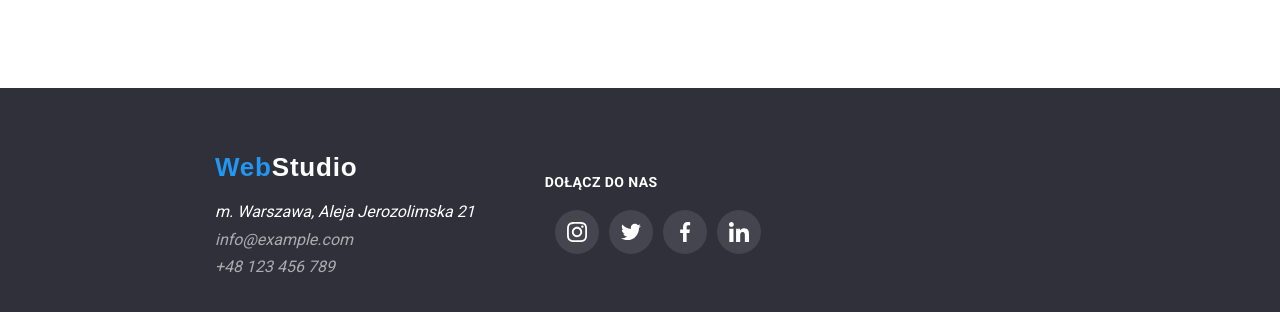
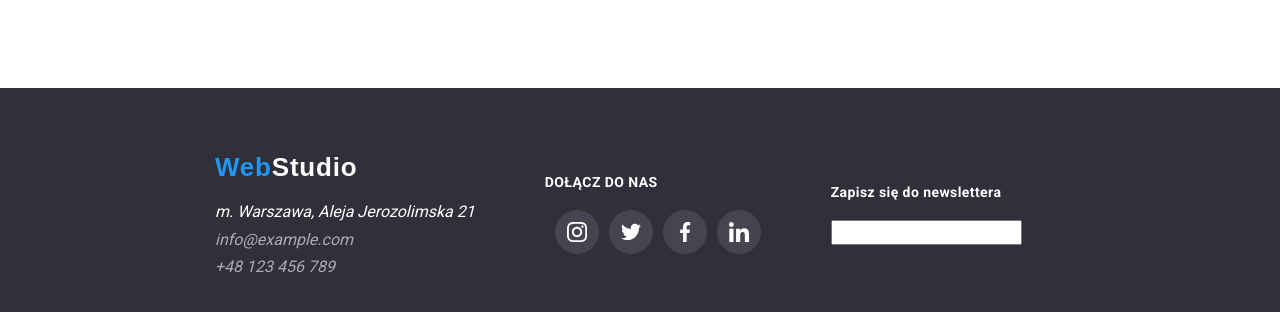
Before and after one commit to dmjs23/goit-markup-hw-06, a plain HTML site: page index.html in a window 1280 px wide. Shown: the part 2690-3002 px from the top of the page. Drawn offline with Linux system fonts and the light colour scheme.

Commit message:
Update index.html

```diff
--- a/index.html
+++ b/index.html
@@ -435,11 +435,16 @@
           </li>
         </ul>
       </div>
+      <div class="container_foot">
+        <h3>Zapisz się do newslettera</h3>
+        <input type="email" />
+      </div>
     </footer>
 
     <div class="backdrop is-hidden" data-modal>
       <div class="modal">
         <button type="button" class="close-btn" data-modal-close>X</button>
+        <form></form>
       </div>
     </div>
 
```
